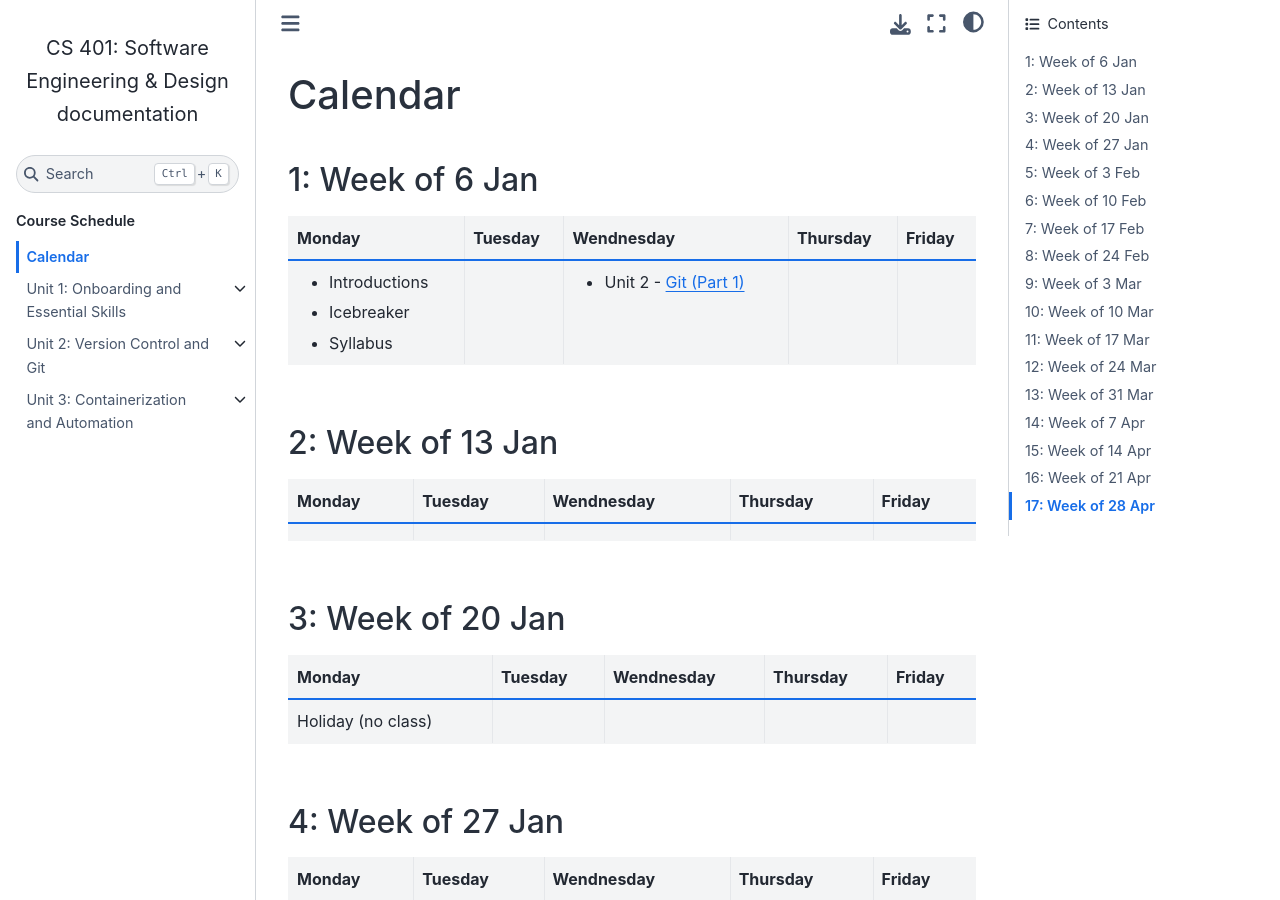
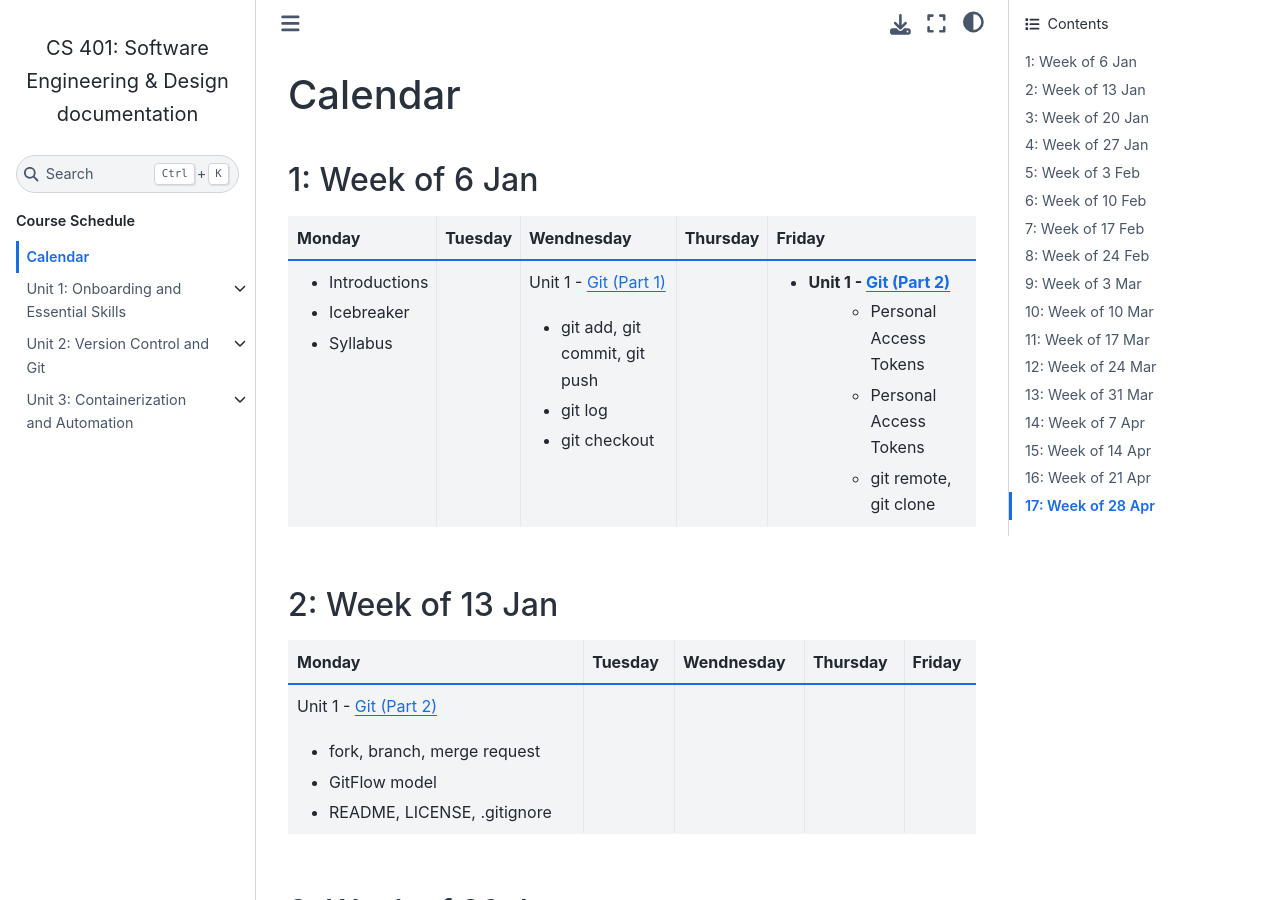
Before and after one commit to kristynnish/cs401, a Sphinx documentation site: the page built from docs/calendar.rst, in a window 1280 px wide and 900 px high. Built offline with Sphinx 7.4.7 and the Sphinx Book theme 1.1.4, drawn with Linux system fonts in a browser that asks for light colours; pages that are not in the unit, such as notebooks, are missing from menus.

Commit message:
update calendar

```diff
--- a/docs/calendar.rst
+++ b/docs/calendar.rst
@@ -3,21 +3,29 @@ Calendar
 
 1: Week of 6 Jan
 -----------------
-+-----------------+------------+---------------------------------------------------------------------------------------------------+------------+------------+
-| Monday          | Tuesday    | Wendnesday                                                                                        | Thursday   | Friday     |
-+=================+============+===================================================================================================+============+============+
-| * Introductions |            | * Unit 2 - `Git (Part 1) <https://cs401.readthedocs.io/en/latest/unit02/version_control_1.html>`_ |            |            |
-| * Icebreaker    |            |                                                                                                   |            |            |
-| * Syllabus      |            |                                                                                                   |            |            |
-+-----------------+------------+---------------------------------------------------------------------------------------------------+------------+------------+
++-----------------+------------+---------------------------------------------------------------------------------------------------+------------+-------------------------------------------------------------------------------------------------------------+
+| Monday          | Tuesday    | Wendnesday                                                                                        | Thursday   | Friday                                                                                                      |
++=================+============+===================================================================================================+============+=============================================================================================================+
+| * Introductions |            | Unit 1 - `Git (Part 1) <https://cs401.readthedocs.io/en/latest/unit02/version_control_1.html>`_   |            | * Unit 1 - `Git (Part 2) <https://cs401.readthedocs.io/en/latest/unit02/version_control_2.html>`_           |
+| * Icebreaker    |            |                                                                                                   |            |     * Personal Access Tokens                                                                                |
+|                 |            | * git add, git commit, git push                                                                   |            |     * Personal Access Tokens                                                                                |
+|                 |            | * git log                                                                                         |            |     * git remote, git clone                                                                                 |
+|                 |            | * git checkout                                                                                    |            |                                                                                                             |
+|                 |            |                                                                                                   |            |                                                                                                             |
+| * Syllabus      |            |                                                                                                   |            |                                                                                                             |
++-----------------+------------+---------------------------------------------------------------------------------------------------+------------+-------------------------------------------------------------------------------------------------------------+
 
 2: Week of 13 Jan
 -----------------
-+------------+------------+------------+------------+------------+
-| Monday     | Tuesday    | Wendnesday | Thursday   | Friday     |
-+============+============+============+============+============+
-|            |            |            |            |            |
-+------------+------------+------------+------------+------------+
++--------------------------------------------------------------------------------------------------+------------+------------+------------+------------+
+| Monday                                                                                           | Tuesday    | Wendnesday | Thursday   | Friday     |
++==================================================================================================+============+============+============+============+
+| Unit 1 - `Git (Part 2) <https://cs401.readthedocs.io/en/latest/unit02/version_control_2.html>`_  |            |            |            |            |
+|                                                                                                  |            |            |            |            |
+| * fork, branch, merge request                                                                    |            |            |            |            |
+| * GitFlow model                                                                                  |            |            |            |            |
+| * README, LICENSE, .gitignore                                                                    |            |            |            |            |
++--------------------------------------------------------------------------------------------------+------------+------------+------------+------------+
 
 3: Week of 20 Jan
 -----------------
```
